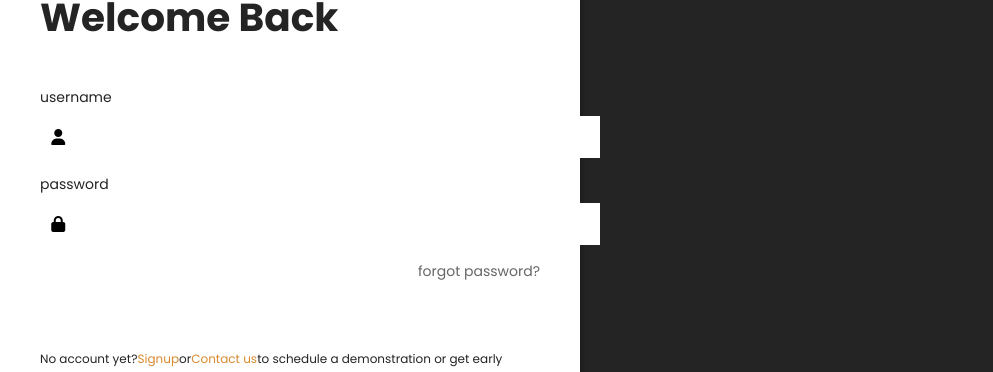
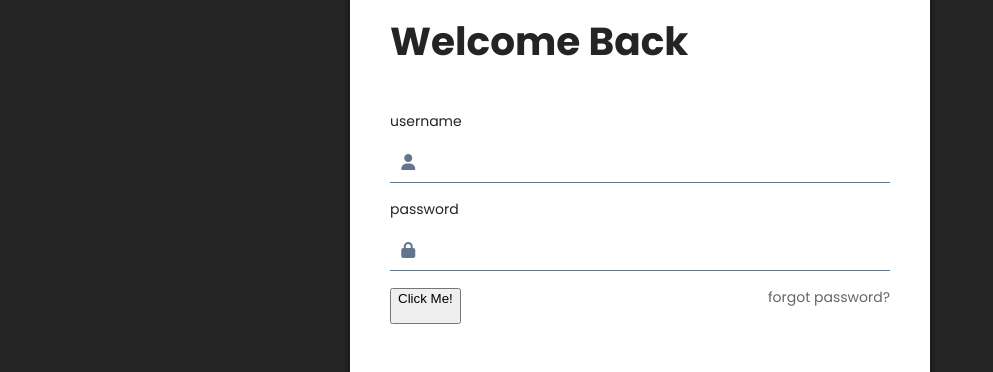
Before and after one commit to esteakshapin/fluidify-front-end, a React (Create React App) app: page / in a window 1280 px wide. Shown: the part 130-502 px from the top of the page, without its empty margins (0-993 px from the left). Built offline with nearby package versions, Linux system fonts and the light colour scheme.

Commit message:
implemented login ui

```diff
--- a/src/App.css
+++ b/src/App.css
@@ -9,6 +9,7 @@
   --color-red: #e54849;
   --color-orange: #d8892f;
   --color-green: #59b868;
+  --color-slate-gray: #63768d;
 }
 
 .spacer {
--- a/src/components/SignIn/SignIn.css
+++ b/src/components/SignIn/SignIn.css
@@ -1,7 +1,15 @@
+.signInBodyContainer {
+    width: 100vw;
+    padding: 1.5rem 0rem;
+    display: flex;
+}
+
 .signInContainer {
     display: flex;
     flex-direction: column;
     max-width: 500px;
+    --input-with-icon-padding-left: 3rem;
+    --input-padding: .75rem;
 }
 
 .signInContainer>* {
@@ -45,7 +53,10 @@
 input {
     padding: 0.75rem;
     border: 0px;
-    width: 100%;
+
+    /* setting width to be (size of the container - [padding left + padding right]) */
+    width: calc(100% - var(--input-with-icon-padding-left) - var(--input-padding));
+
     border-bottom: 1px solid var(--color-slate-gray);
     outline: none;
     font-family: "Poppins";
@@ -69,7 +80,7 @@ input:focus {
 }
 
 .inputWithLeadingIcon input {
-    padding-left: 3rem;
+    padding-left: var(--input-with-icon-padding-left);
 }
 
 i {
--- a/src/components/SignIn/SignIn.jsx
+++ b/src/components/SignIn/SignIn.jsx
@@ -4,27 +4,30 @@ import './SignIn.css';
 
 function SignIn() {
     return (
+
+        // used to take place of the body. this container will be able to center the child (signIn form)
+        <div className="signInBodyContainer">
             <PaperContainer>
-            <div class="signInContainer">
-                <div class="titleContainer">
+                <div className="signInContainer">
+                    <div className="titleContainer">
                         <h1>Welcome Back</h1>
                     </div>
 
-                <div class="inputGroup">
-                    <div class="inputAndTitleContainer">
+                    <div className="inputGroup">
+                        <div className="inputAndTitleContainer">
                             <h3>username</h3>
 
-                        <div class="inputWithLeadingIcon">
+                            <div className="inputWithLeadingIcon">
                                 <input name="txtName" id="userNameInput" />
-                            <i class="fa-solid fa-user fa-fw"></i>
+                                <i className="fa-solid fa-user fa-fw"></i>
                             </div>
                         </div>
-                    <div class="inputAndTitleContainer">
+                        <div className="inputAndTitleContainer">
                             <h3>password</h3>
 
-                        <div class="inputWithLeadingIcon">
+                            <div className="inputWithLeadingIcon">
                                 <input name="txtName" id="userNameInput" />
-                            <i class="fa-solid fa-lock fa-fw"></i>
+                                <i className="fa-solid fa-lock fa-fw"></i>
                             </div>
                         </div>
                         <a
@@ -33,18 +36,19 @@ function SignIn() {
                             id="forgotText" rel="noreferrer"
                         >forgot password?</a
                         >
+                        <button type="button" onclick="alert('Hello world!')">Click Me!</button>
                     </div>
 
                     {/* <!-- form footer --> */}
-                <div class="formFooter">
+                    <div className="formFooter">
                         <p>
                             No account yet?
                             <a href="https://analytics.fluidefi.com/register/" target="_blank" rel="noreferrer"
-                        >Signup</a
+                            > Signup </a
                             >
                             or
                             <a href="https://fluidefi.com/contact-us/" target="_blank" rel="noreferrer"
-                        >Contact us</a
+                            > Contact us </a
                             >
                             to schedule a demonstration or get early access.
                         </p>
@@ -54,10 +58,8 @@ function SignIn() {
                                 href="https://fluidefi.com/privacy-policy/"
                                 id="formFooterPrivacy"
                                 target="_blank" rel="noreferrer"
-                        >Privacy Policy</a
-                        >
-                        &
-                        <a
+                            > Privacy Policy </a>
+                            & <a
                                 href="https://fluidefi.com/terms-of-service/"
                                 id="formFooterTOS"
                                 target="_blank" rel="noreferrer"
@@ -68,6 +70,8 @@ function SignIn() {
                 </div>
             </PaperContainer>
 
+        </div>
+
     )
 }
 
```
Lines whose indentation alone changed are shown as unchanged.
